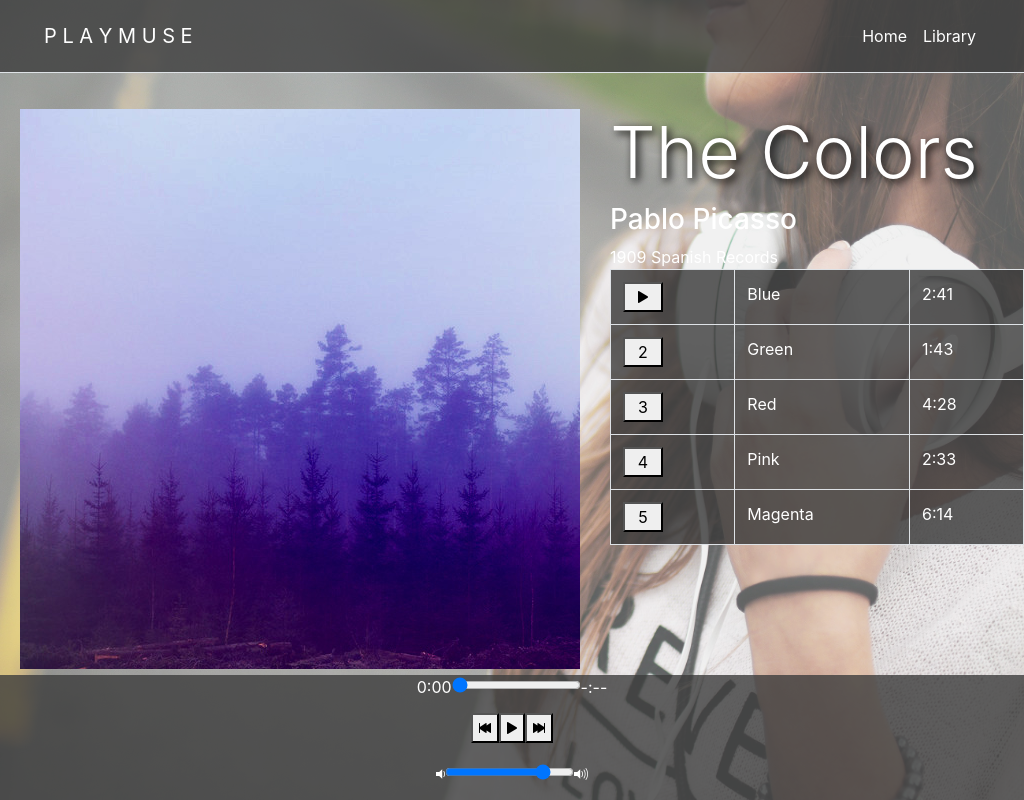
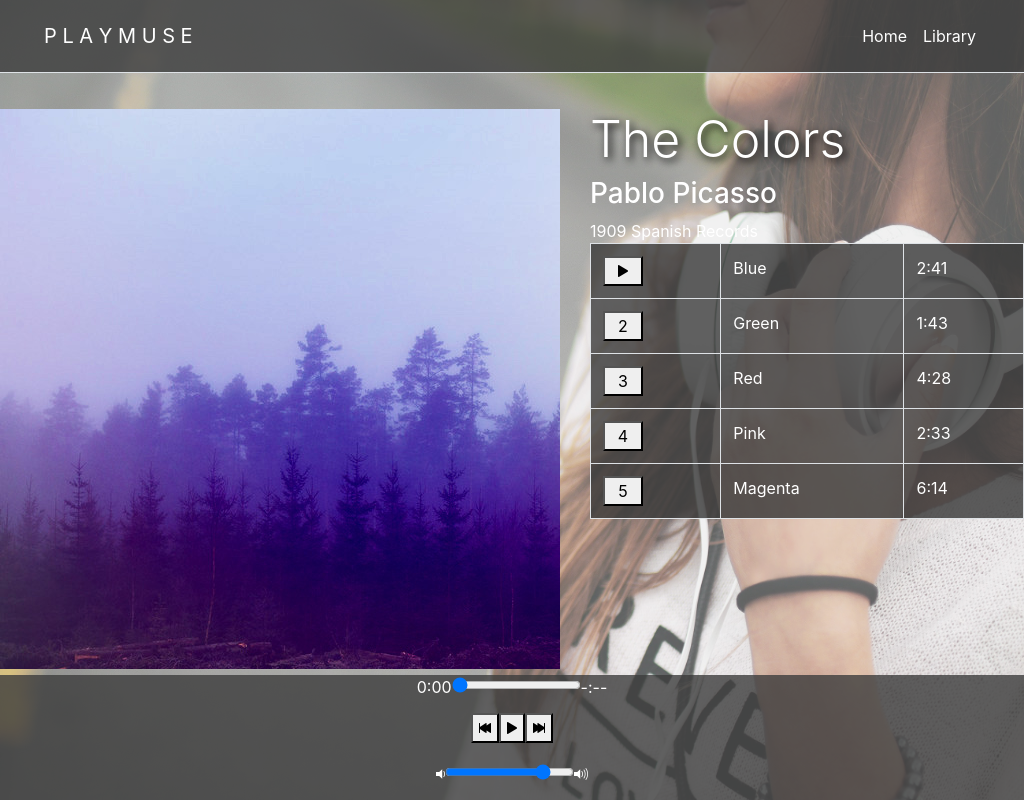
Before and after one commit to Loneill29/_playmuse, a React (Create React App) app: page /album/the-colors in a window 1024 px wide. Built offline with nearby package versions, Linux system fonts and the light colour scheme.

Commit message:
adjust album cover size

```diff
--- a/src/App.css
+++ b/src/App.css
@@ -20,6 +20,7 @@ body, html {
   z-index: -1;
 }
 
+
 a {
   text-decoration: none!important;
 }
@@ -29,7 +30,11 @@ a {
 }
 
 #album-cover-art {
-  margin-left: 20px;
+  margin-left: 80px;
+}
+
+.album-table {
+  margin-right: 80px;
 }
 
 .nav a {
@@ -63,7 +68,7 @@ a {
 }
 
 #root {
-      height: 100%;
+  height: 100%;
 }
 
 .card-deck {
@@ -202,7 +207,19 @@ a {
     transition: 1s;
   }
 }
-
+@media (min-width: 1001px) and (max-width: 1028px) {
+  .small-title {
+    font-size: 50px;
+  }
+}
+@media (max-width: 1188px) {
+  .album-table {
+    margin-right: 0px!important;
+  }
+  #album-cover-art {
+    margin-left: 0px!important;
+  }
+}
 @media (max-width: 1399px) and (min-width: 600px) {
   .library {
     max-width: 90%!important;
--- a/src/components/Album.js
+++ b/src/components/Album.js
@@ -127,9 +127,9 @@ class Album extends Component {
           <div className="col">
             <img id="album-cover-art" src={this.state.album.albumCover} alt={this.state.album.title}/>
           </div>
-          <div className="col">
+          <div className="col album-table">
             <div className="album-details">
-              <h2 id="album-title" className="display-3">{this.state.album.title}</h2>
+              <h2 id="album-title" className="display-3 small-title">{this.state.album.title}</h2>
               <h3 className="album-artist">{this.state.album.artist}</h3>
               <div id="release-info">{this.state.album.releaseInfo}</div>
           </div>
```
